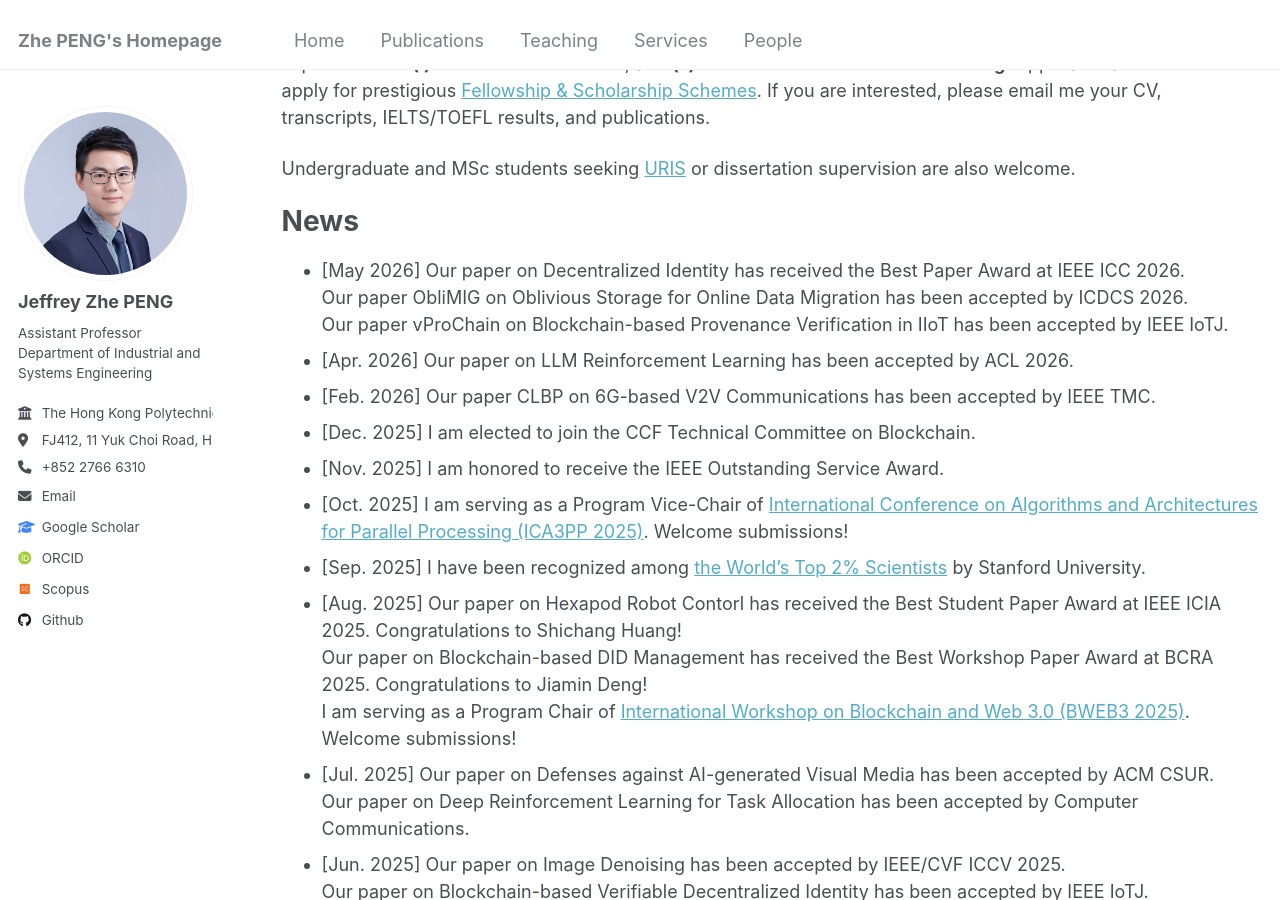
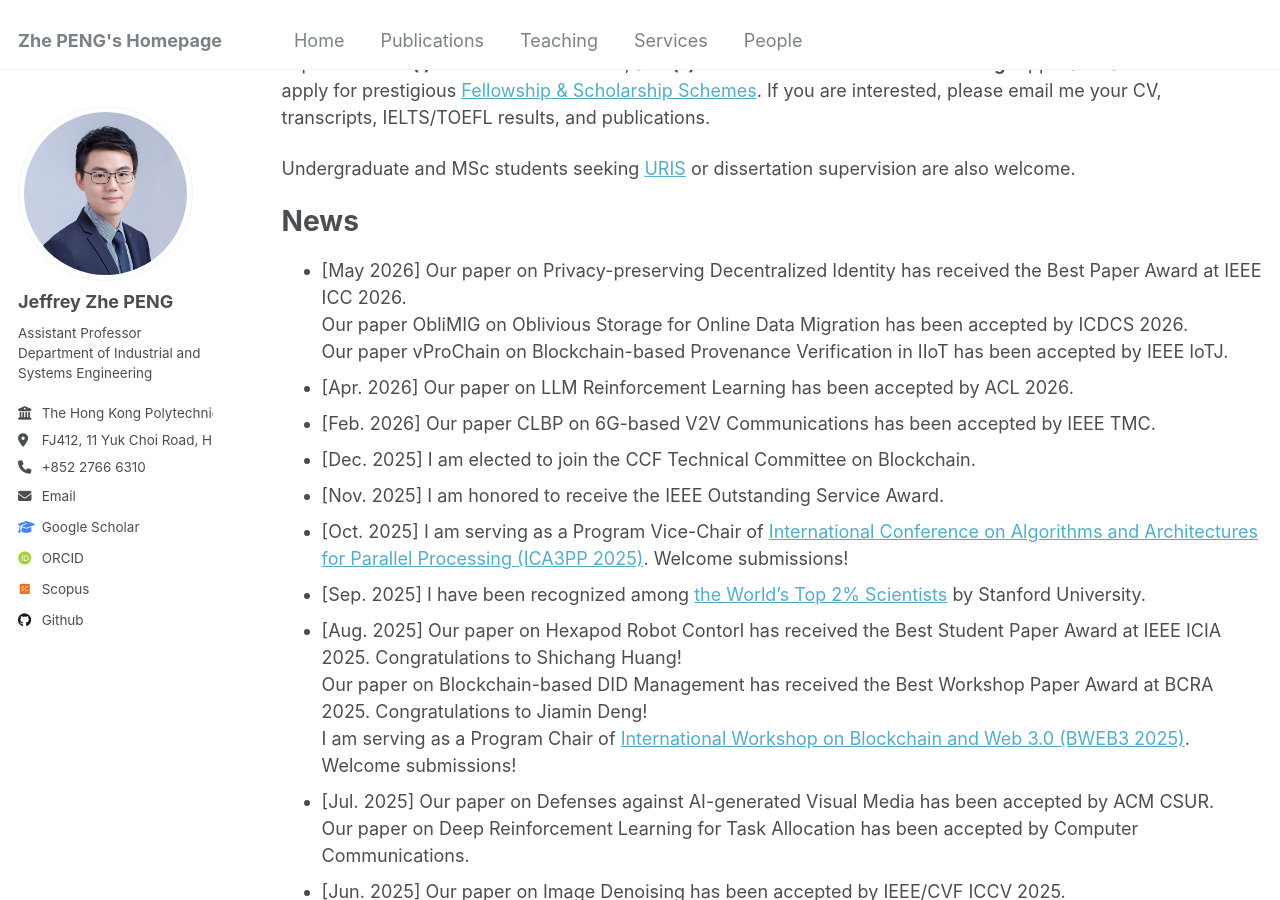
Before and after one commit to PENG-Zhe/peng-zhe.github.io, a Jekyll site: the page built from _pages/about.md, in a window 1280 px wide and 900 px high, scrolled down 706 px. Built offline with Jekyll 4.4.1, drawn with Linux system fonts in a browser that asks for light colours; some web fonts are replaced.

Commit message:
Update about.md

```diff
--- a/_pages/about.md
+++ b/_pages/about.md
@@ -26,7 +26,7 @@ Undergraduate and MSc students seeking [URIS](https://www.polyu.edu.hk/gs/ug-res
 
 # News
 <!-- -->
-- [May 2026] Our paper on Decentralized Identity has received the Best Paper Award at IEEE ICC 2026. <br>
+- [May 2026] Our paper on Privacy-preserving Decentralized Identity has received the Best Paper Award at IEEE ICC 2026. <br>
 Our paper ObliMIG on Oblivious Storage for Online Data Migration has been accepted by ICDCS 2026. <br>
 Our paper vProChain on Blockchain-based Provenance Verification in IIoT has been accepted by IEEE IoTJ.
 - [Apr. 2026] Our paper on LLM Reinforcement Learning has been accepted by ACL 2026.
```
